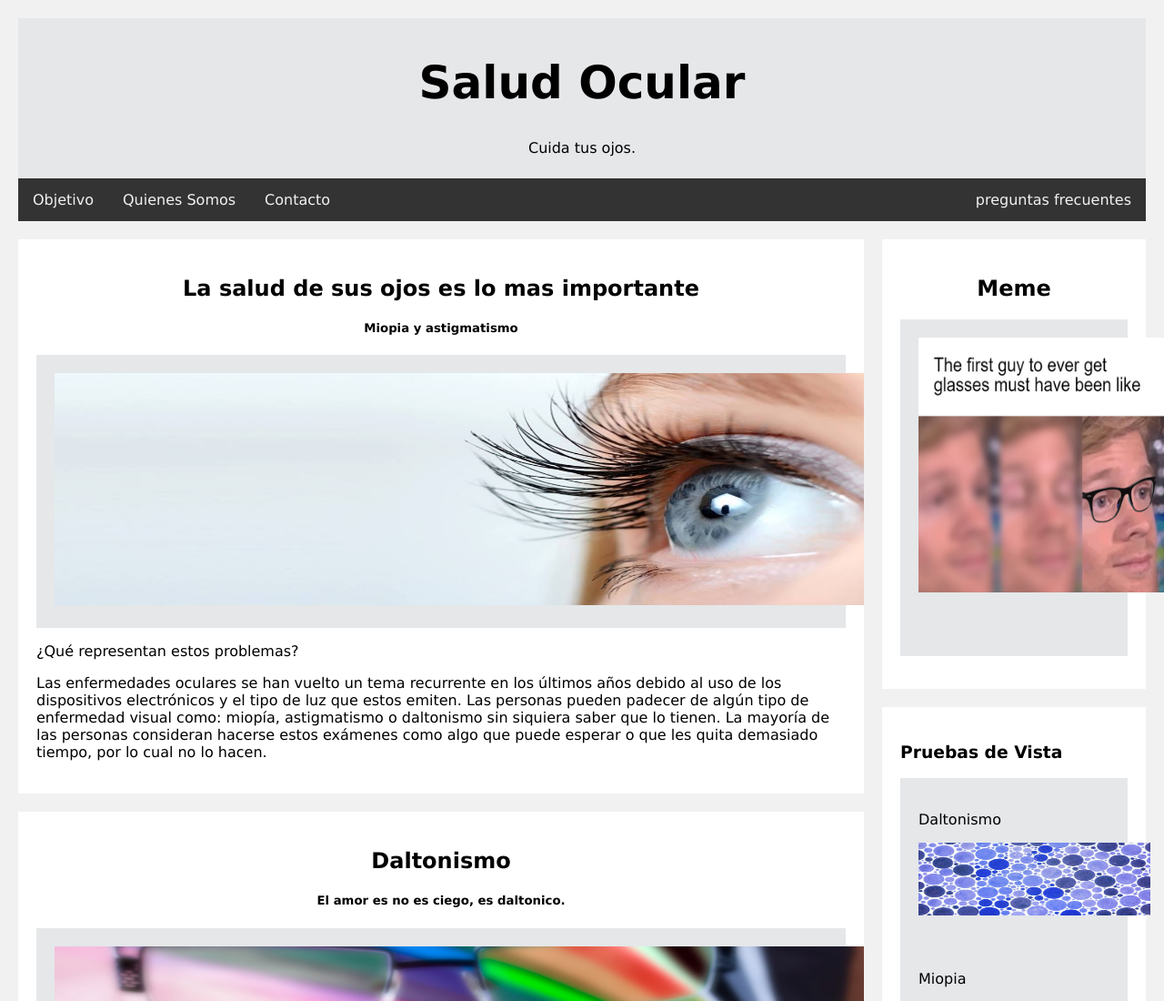
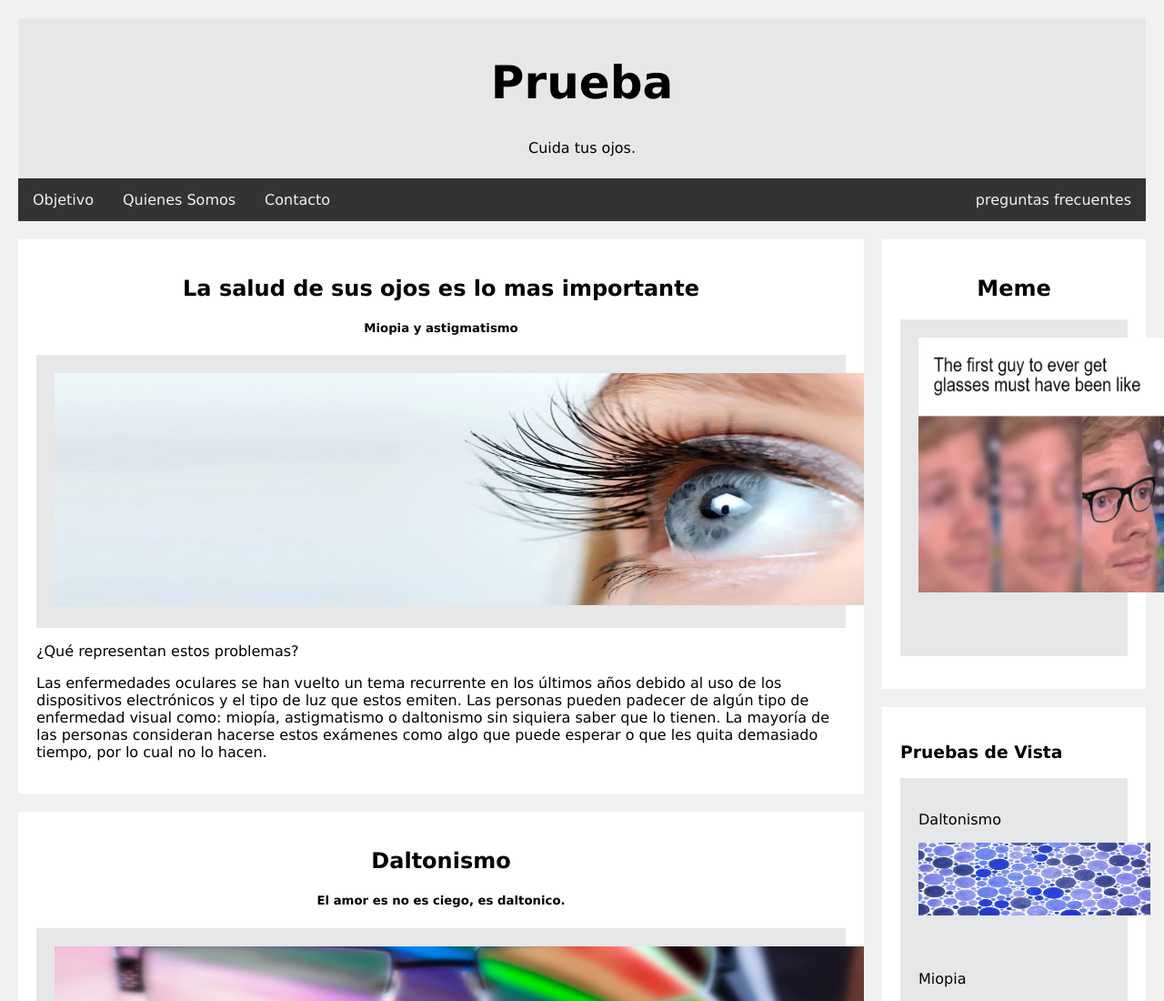
Before and after one commit to Pablichenc/ProyectoO, a plain HTML site: page public_html/index.html in a window 1280 px wide. Shown: the top 1100 px of the page at 91% size. Drawn offline with Linux system fonts and the light colour scheme.

Commit message:
Update index.html

```diff
--- a/public_html/index.html
+++ b/public_html/index.html
@@ -7,7 +7,7 @@
     <body>
 
         <div class="header">
-            <h1>Salud Ocular</h1>
+            <h1>Prueba</h1>
             <p>Cuida tus ojos.</p>
         </div>
 
```
